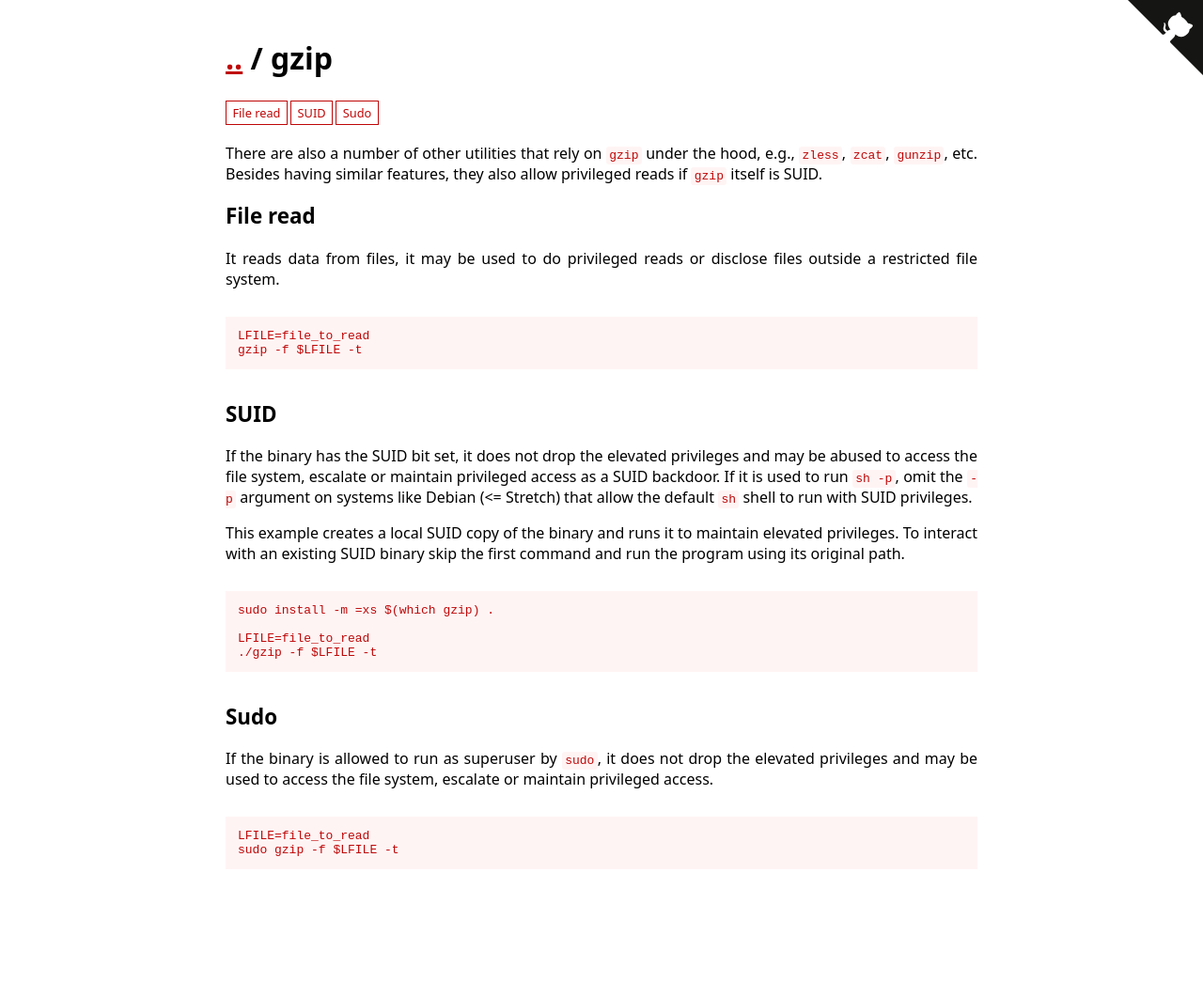
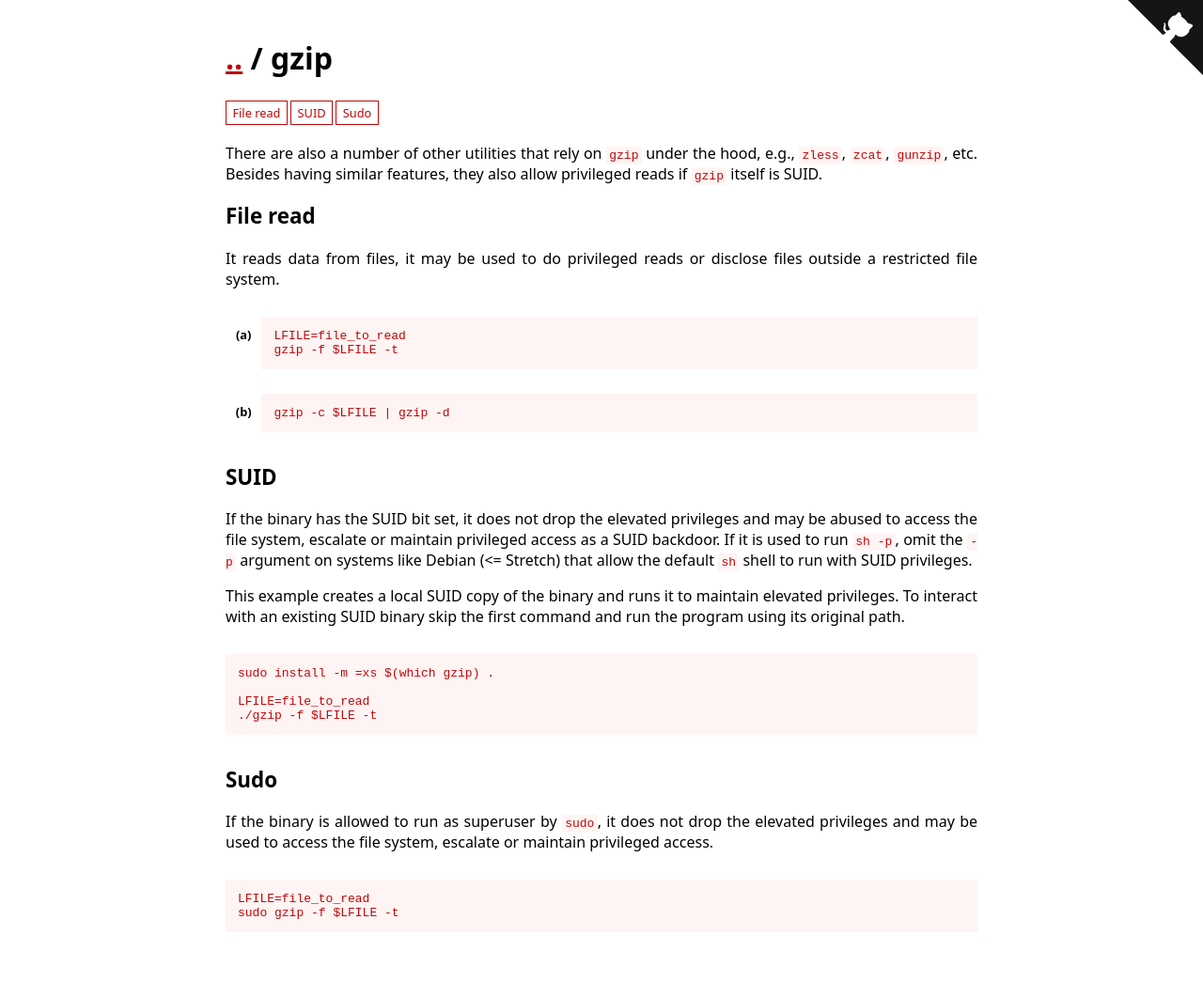
Before and after one commit to GTFOBins/GTFOBins.github.io, a Jekyll site: the page built from _gtfobins/gzip.md, in a window 1280 px wide. Shown: the whole page at 94% size. Built offline with Jekyll 4.4.1, drawn with Linux system fonts in a browser that asks for light colours; before the commit the page ends 978 px from its top, so only the background shows below that.

Commit message:
Update gzip.md
one more file-read

```diff
--- a/_gtfobins/gzip.md
+++ b/_gtfobins/gzip.md
@@ -5,6 +5,8 @@ functions:
     - code: |
         LFILE=file_to_read
         gzip -f $LFILE -t
+    - code: |
+        gzip -c $LFILE | gzip -d
   suid:
     - code: |
         LFILE=file_to_read
```
